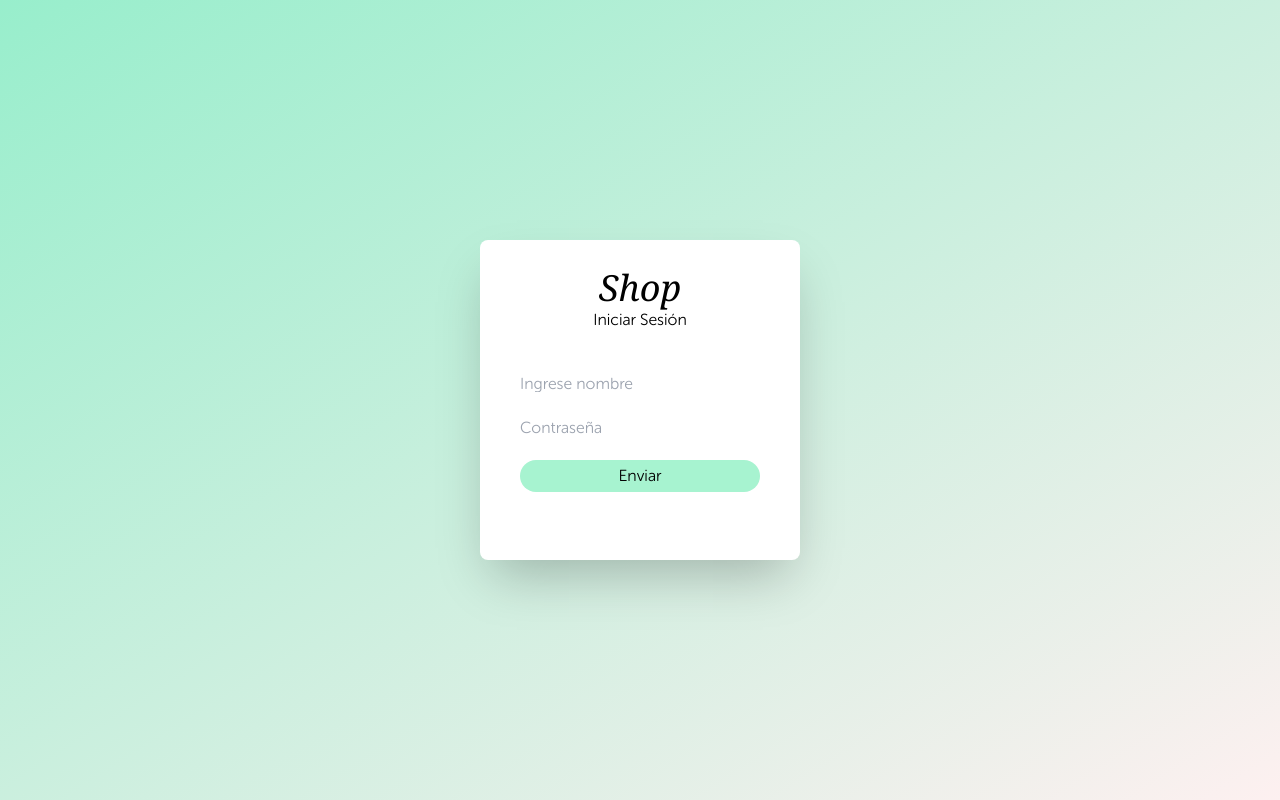
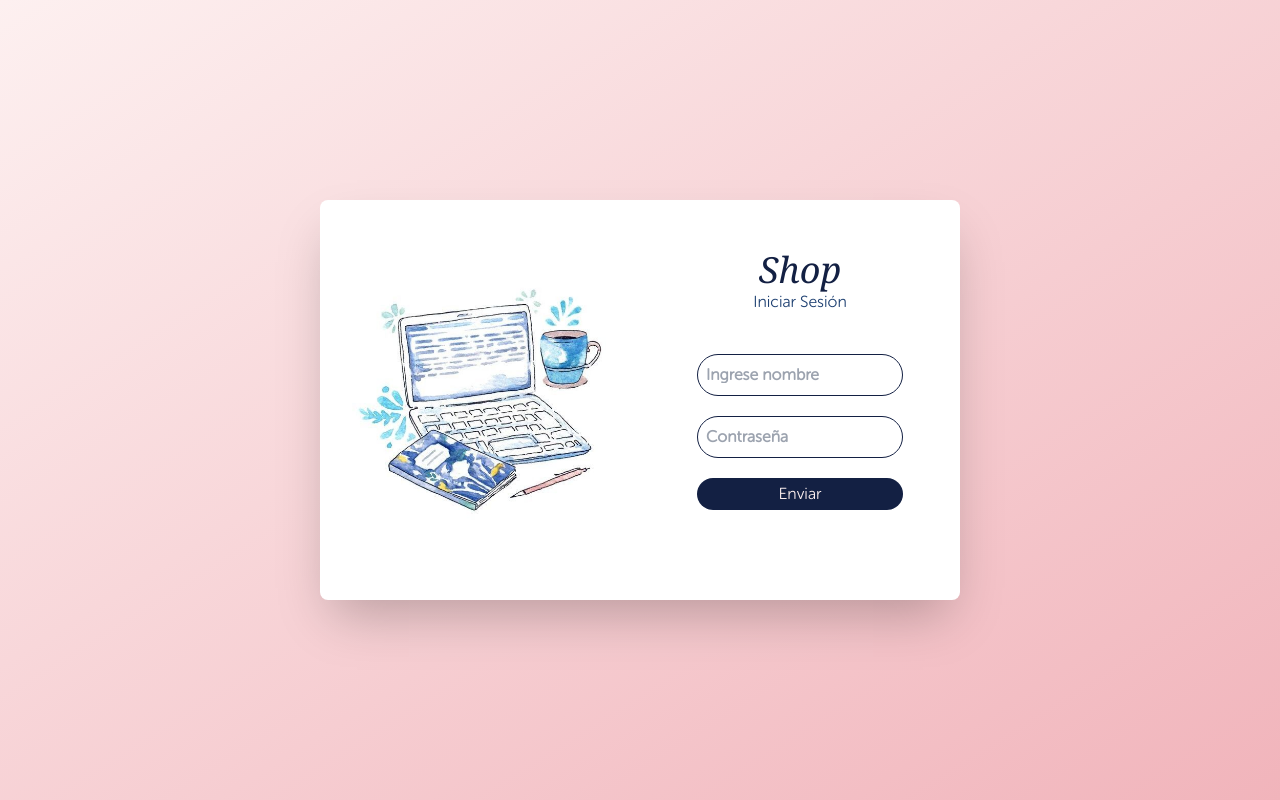
Before and after one commit to abilec/avtividad-2208, a React (Vite) app: page / in a window 1280 px wide. Built offline with nearby package versions, Linux system fonts and the light colour scheme; the HTML template or start-up script is replaced by a standard one.

Commit message:
Rediseño de Login

```diff
--- a/src/Pages/Login.jsx
+++ b/src/Pages/Login.jsx
@@ -4,16 +4,17 @@ import { useState } from 'react'
 import PostApi from '../Services/Inter';
 import Inicio from './Inicio';
 import { POST } from '../Services/Fetch';
+import gato from '../Assets/Img/noteinicio.jpg';
 
 
-const Login=()=>{
-    const [frmDatos,setFrmDatos] = useState({});
+const Login = () => {
+    const [frmDatos, setFrmDatos] = useState({});
 
-    const SubmitLogin = async () =>{
-        if(!frmDatos.nombre || !frmDatos.contraseña){
+    const SubmitLogin = async () => {
+        if (!frmDatos.nombre || !frmDatos.contraseña) {
             alert("Completa los campos.");
-        }else{
-            let respond={
+        } else {
+            let respond = {
                 name: frmDatos.nombre,
                 contra: frmDatos.contraseña
             }
@@ -26,32 +27,41 @@ const Login=()=>{
     }
 
 
-    return(
+    return (
         <>
-        <div className='h-[100vh] bg-gradient-to-br from-menta to-crema flex justify-center items-center'>
-            <div className='flex flex-col content-center w-80 h-80 bg-white justify-center rounded-lg shadow-2xl'>
+            <div className='h-[100vh] bg-gradient-to-br from-crema to-rosa flex justify-center items-center'>
+                <div className='flex flex-row w-[50vw] h-[50vh] bg-white rounded-lg shadow-2xl'>
+                    <div className='flex w-[25vw] h-[50vh] justify-center items-center'>
+                        <img src={gato} className='flex w-[20vw] '/>
+                    </div>
+                    <div className=' w-[25vw] h-[50vh] flex flex-col justify-center items-center'>
                         <div className='text-center' >
-                    <h1 className="font-serif italic text-4xl" >Shop</h1>
-                    <h6>Iniciar Sesión</h6>
+                            <h1 className="font-serif italic text-4xl text-azul" >Shop</h1>
+                            <h6 className='text-azulc'>Iniciar Sesión</h6>
                         </div>
+
+
                         <form action="#" method="post" className='flex flex-col m-10 space-y-5 '>
                             <Input
                                 type={'text'}
                                 ph={'Ingrese nombre'}
-                        change={(e)=>{setFrmDatos({...frmDatos,nombre:e.target.value})}}
+                                change={(e) => { setFrmDatos({ ...frmDatos, nombre: e.target.value }) }}
+                                 class="border border-azul text-azulc font-bold hover:text-rosa rounded-full p-2"
                             />
                             <Input
                                 type={'password'}
                                 ph={'Contraseña'}
-                        change={(e)=>{setFrmDatos({...frmDatos,contraseña:e.target.value})}}
+                                change={(e) => { setFrmDatos({ ...frmDatos, contraseña: e.target.value }) }}
+                                class="border border-azul text-azulc font-bold hover:text-rosa rounded-full p-2"
                             />
 
                             <Callbtn
                                 text={'Enviar'}
-                        callback={()=>{ SubmitLogin() }}
-                        class={'bg-emerald-200 rounded-full text-black hover:bg-marron hover:shadow-inner p-1 '}
+                                callback={() => { SubmitLogin() }}
+                                class={'bg-azul rounded-full text-crema  hover:bg-rosa hover:text-azul hover:underline hover:shadow-2xl p-1 '}
                             />
                         </form>
+                    </div>
                 </div>
             </div>
         </>
```
Also changed, not shown: src/Assets/Img/gatito.jpg (added), src/Assets/Img/noteinicio.jpg (added). Lines whose indentation alone changed are shown as unchanged.
